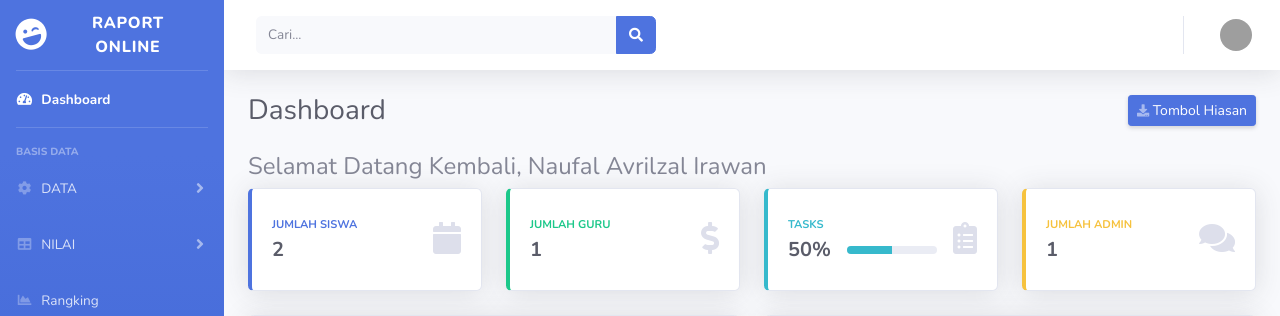
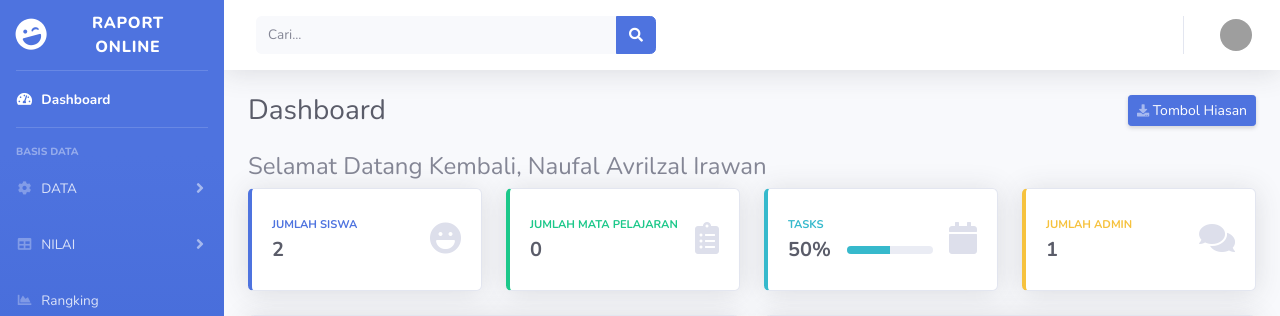
Before and after one commit to NaufalAvrilzalIrawan/RAPORT, a PHP site: page /Dashboard.php?nisp=1 in a window 1280 px wide. Shown: the top 316 px of the page. Run offline with PHP 8.4, Linux system fonts and the light colour scheme; data comes from the database, SQL or seed files in the repository; data that the repository does not hold is empty; grey boxes are pictures that could not be loaded.

Commit message:
menambah jumlah pelajaran di Dashboard.php

```diff
--- a/Dashboard.php
+++ b/Dashboard.php
@@ -285,7 +285,7 @@
                                             </div>
                                         </div>
                                         <div class="col-auto">
-                                            <i class="fas fa-calendar fa-2x text-gray-300"></i>
+                                            <i class="fas fa-laugh fa-2x text-gray-300"></i>
                                         </div>
                                     </div>
                                 </div>
@@ -299,10 +299,10 @@
                                     <div class="row no-gutters align-items-center">
                                         <div class="col mr-2">
                                             <div class="text-xs font-weight-bold text-success text-uppercase mb-1">
-                                                Jumlah Guru</div>
+                                                Jumlah Mata Pelajaran</div>
                                             <div class="h5 mb-0 font-weight-bold text-gray-800">
                                             <?php
-                                                    $jum = "select count(nama) from user where role='guru'";
+                                                    $jum = "select count(nama) from pelajaran";
                                                     $haj = $koneksi->query($jum);
 
                                                     while($row = mysqli_fetch_array($haj)) {
@@ -312,7 +312,7 @@
                                             </div>
                                         </div>
                                         <div class="col-auto">
-                                            <i class="fas fa-dollar-sign fa-2x text-gray-300"></i>
+                                            <i class="fas fa-clipboard-list fa-2x text-gray-300"></i>
                                         </div>
                                     </div>
                                 </div>
@@ -341,7 +341,7 @@
                                             </div>
                                         </div>
                                         <div class="col-auto">
-                                            <i class="fas fa-clipboard-list fa-2x text-gray-300"></i>
+                                            <i class="fas fa-calendar fa-2x text-gray-300"></i>
                                         </div>
                                     </div>
                                 </div>
```
